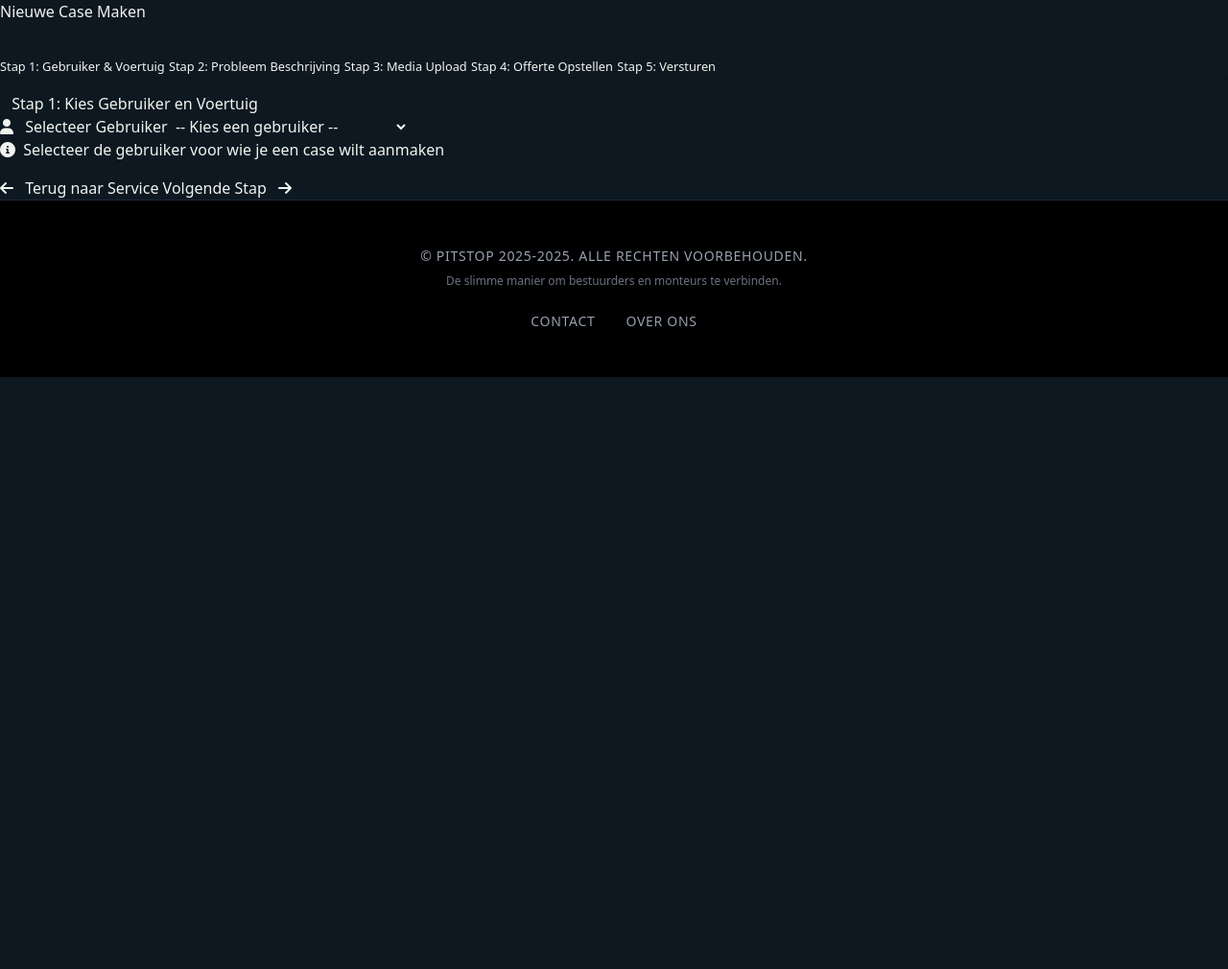
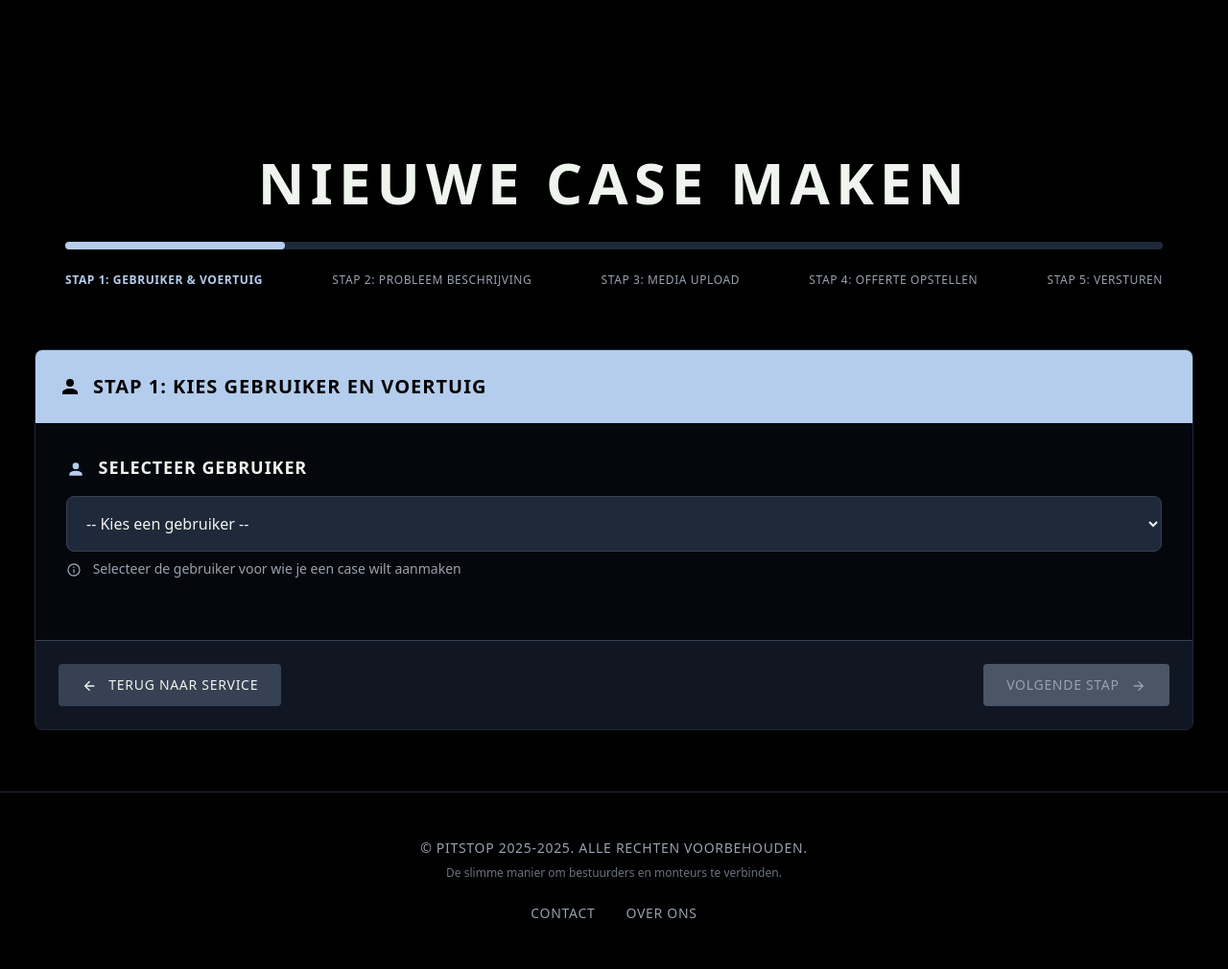
Before and after one commit to Banderas13/pitstop, a Laravel app: page /service/create in a window 1280 px wide. Shown: the part 64-1074 px from the top of the page at 96% size. Before the commit the page ends 457 px from the top, so only its background shows below. Run offline with Laravel 12, Linux system fonts and the light colour scheme; the visitor is signed in with stand-in values (Sample User, id 1); data comes from the database, SQL or seed files in the repository; style sheets or scripts are compiled from the project's sources.

Commit message:
Revamp create case page layout using Tailwind CSS, enhancing visual appeal and user experience. Update progress bar, form structure, and styling for improved organization and accessibility, including better user and vehicle selection presentation.

```diff
--- a/resources/views/service/create-case.blade.php
+++ b/resources/views/service/create-case.blade.php
@@ -3,114 +3,129 @@
 @section('title', 'Nieuwe Case Maken')
 
 @section('content')
+    <div class="min-h-screen bg-black">
         <!-- Progress Bar -->
-    <div class="row mb-4">
-        <div class="col-12">
-            <div class="card shadow-sm">
-                <div class="card-body">
-                    <h4 class="card-title mb-3">Nieuwe Case Maken</h4>
-                    <div class="progress mb-3" style="height: 8px;">
-                        <div class="progress-bar bg-primary" role="progressbar" style="width: 20%" aria-valuenow="1" aria-valuemin="0" aria-valuemax="5"></div>
+        <section class="pt-32 pb-8">
+            <div class="max-w-7xl mx-auto px-6 lg:px-9">
+                <div class=" overflow-hidden">
+                    <div class="p-8">
+                        <h1 class="text-4xl lg:text-6xl font-black uppercase tracking-widest mb-8 text-white text-center">
+                            NIEUWE CASE MAKEN
+                        </h1>
+                        <div class="w-full bg-gray-800 rounded-full h-2 mb-6">
+                            <div class="bg-pblue h-2 rounded-full transition-all duration-300" style="width: 20%"></div>
                         </div>
-                    <div class="d-flex justify-content-between">
-                        <small class="text-primary fw-bold">Stap 1: Gebruiker & Voertuig</small>
-                        <small class="text-muted">Stap 2: Probleem Beschrijving</small>
-                        <small class="text-muted">Stap 3: Media Upload</small>
-                        <small class="text-muted">Stap 4: Offerte Opstellen</small>
-                        <small class="text-muted">Stap 5: Versturen</small>
+                        <div class="flex justify-between text-xs uppercase tracking-wider">
+                            <span class="text-pblue font-bold">Stap 1: Gebruiker & Voertuig</span>
+                            <span class="text-gray-400">Stap 2: Probleem Beschrijving</span>
+                            <span class="text-gray-400">Stap 3: Media Upload</span>
+                            <span class="text-gray-400">Stap 4: Offerte Opstellen</span>
+                            <span class="text-gray-400">Stap 5: Versturen</span>
                         </div>
                     </div>
                 </div>
             </div>
-    </div>
+        </section>
 
         <!-- Step 1 Form -->
-    <div class="row">
-        <div class="col-lg-8 mx-auto">
-            <div class="card shadow-sm">
-                <div class="card-header bg-primary text-white">
-                    <h5 class="mb-0">
-                        <i class="fas fa-user-car me-2"></i>
+        <section class="pb-16">
+            <div class="max-w-7xl mx-auto px-6 lg:px-9">
+                <div class="bg-gray-900/30 border border-gray-800 rounded-lg overflow-hidden">
+                    <div class="bg-pblue p-6">
+                        <h2 class="text-xl font-bold text-black uppercase tracking-wider flex items-center">
+                            <svg class="w-6 h-6 mr-3" fill="currentColor" viewBox="0 0 24 24">
+                                <path d="M12,4A4,4 0 0,1 16,8A4,4 0 0,1 12,12A4,4 0 0,1 8,8A4,4 0 0,1 12,4M12,14C16.42,14 20,15.79 20,18V20H4V18C4,15.79 7.58,14 12,14Z"/>
+                            </svg>
                             Stap 1: Kies Gebruiker en Voertuig
-                    </h5>
+                        </h2>
                     </div>
-                <div class="card-body">
+                    <div class="p-8">
                         <form id="step1Form">
                             @csrf
                             <!-- User Selection -->
-                        <div class="mb-4">
-                            <label for="user_id" class="form-label fw-bold">
-                                <i class="fas fa-user me-2 text-primary"></i>
+                            <div class="mb-8">
+                                <label for="user_id" class="block text-lg font-bold text-white mb-4 uppercase tracking-wider">
+                                    <svg class="w-5 h-5 inline mr-2 text-pblue" fill="currentColor" viewBox="0 0 24 24">
+                                        <path d="M12,4A4,4 0 0,1 16,8A4,4 0 0,1 12,12A4,4 0 0,1 8,8A4,4 0 0,1 12,4M12,14C16.42,14 20,15.79 20,18V20H4V18C4,15.79 7.58,14 12,14Z"/>
+                                    </svg>
                                     Selecteer Gebruiker
                                 </label>
-                            <select class="form-select form-select-lg" id="user_id" name="user_id" required>
+                                <select class="w-full bg-gray-800 border border-gray-700 text-white px-4 py-4 rounded-lg focus:outline-none focus:border-pblue transition-colors duration-300" id="user_id" name="user_id" required>
                                     <option value="">-- Kies een gebruiker --</option>
                                     @foreach($users as $user)
                                         <option value="{{ $user->id }}">{{ $user->name }} ({{ $user->email }})</option>
                                     @endforeach
                                 </select>
-                            <div class="form-text">
-                                <i class="fas fa-info-circle me-1"></i>
+                                <div class="mt-2 text-sm text-gray-400">
+                                    <svg class="w-4 h-4 inline mr-2" fill="currentColor" viewBox="0 0 24 24">
+                                        <path d="M11,9H13V7H11M12,20C7.59,20 4,16.41 4,12C4,7.59 7.59,4 12,4C16.41,4 20,7.59 20,12C20,16.41 16.41,20 12,20M12,2A10,10 0 0,0 2,12A10,10 0 0,0 12,22A10,10 0 0,0 22,12A10,10 0 0,0 12,2M11,17H13V11H11V17Z"/>
+                                    </svg>
                                     Selecteer de gebruiker voor wie je een case wilt aanmaken
                                 </div>
                             </div>
 
                             <!-- Car Selection (initially hidden) -->
-                        <div class="mb-4" id="car-selection" style="display: none;">
-                            <label for="car_id" class="form-label fw-bold">
-                                <i class="fas fa-car me-2 text-primary"></i>
+                            <div class="mb-8" id="car-selection" style="display: none;">
+                                <label for="car_id" class="block text-lg font-bold text-white mb-4 uppercase tracking-wider">
+                                    <svg class="w-5 h-5 inline mr-2 text-pblue" fill="currentColor" viewBox="0 0 24 24">
+                                        <path d="M18.92 6.01C18.72 5.42 18.16 5 17.5 5h-11c-.66 0-1.22.42-1.42 1.01L3 12v8c0 .55.45 1 1 1h1c.55 0 1-.45 1-1v-1h12v1c0 .55.45 1 1 1h1c.55 0 1-.45 1-1v-8l-2.08-5.99zM6.5 16c-.83 0-1.5-.67-1.5-1.5S5.67 13 6.5 13s1.5.67 1.5 1.5S7.33 16 6.5 16zm11 0c-.83 0-1.5-.67-1.5-1.5s.67-1.5 1.5-1.5 1.5.67 1.5 1.5-.67 1.5-1.5 1.5zM5 11l1.5-4.5h11L19 11H5z"/>
+                                    </svg>
                                     Selecteer Voertuig
                                 </label>
-                            <select class="form-select form-select-lg" id="car_id" name="car_id" required>
+                                <select class="w-full bg-gray-800 border border-gray-700 text-white px-4 py-4 rounded-lg focus:outline-none focus:border-pblue transition-colors duration-300" id="car_id" name="car_id" required>
                                     <option value="">-- Kies een voertuig --</option>
                                 </select>
-                            <div class="form-text">
-                                <i class="fas fa-info-circle me-1"></i>
+                                <div class="mt-2 text-sm text-gray-400">
+                                    <svg class="w-4 h-4 inline mr-2" fill="currentColor" viewBox="0 0 24 24">
+                                        <path d="M11,9H13V7H11M12,20C7.59,20 4,16.41 4,12C4,7.59 7.59,4 12,4C16.41,4 20,7.59 20,12C20,16.41 16.41,20 12,20M12,2A10,10 0 0,0 2,12A10,10 0 0,0 12,22A10,10 0 0,0 22,12A10,10 0 0,0 12,2M11,17H13V11H11V17Z"/>
+                                    </svg>
                                     Selecteer het voertuig waarvoor de service nodig is
                                 </div>
 
                                 <!-- Loading indicator -->
-                            <div id="cars-loading" style="display: none;" class="mt-2">
-                                <div class="d-flex align-items-center">
-                                    <div class="spinner-border spinner-border-sm text-primary me-2" role="status">
-                                        <span class="visually-hidden">Loading...</span>
-                                    </div>
-                                    <small class="text-muted">Voertuigen laden...</small>
+                                <div id="cars-loading" style="display: none;" class="mt-4">
+                                    <div class="flex items-center">
+                                        <div class="animate-spin rounded-full h-4 w-4 border-b-2 border-pblue mr-3"></div>
+                                        <span class="text-sm text-gray-400">Voertuigen laden...</span>
                                     </div>
                                 </div>
                             </div>
 
                             <!-- Selected Information Display -->
-                        <div id="selection-summary" style="display: none;" class="alert alert-info">
-                            <h6 class="alert-heading">
-                                <i class="fas fa-check-circle me-2"></i>
+                            <div id="selection-summary" style="display: none;" class="bg-chiffon/10 border border-chiffon/30 rounded-lg p-6">
+                                <h3 class="text-lg font-bold text-chiffon mb-4 uppercase tracking-wider flex items-center">
+                                    <svg class="w-5 h-5 mr-2" fill="currentColor" viewBox="0 0 24 24">
+                                        <path d="M12 2C13.1 2 14 2.9 14 4C14 5.1 13.1 6 12 6C10.9 6 10 5.1 10 4C10 2.9 10.9 2 12 2ZM21 9V7L15 1H5C3.89 1 3 1.89 3 3V21C3 22.11 3.89 23 5 23H19C20.11 23 21 22.11 21 21V9M19 21H5V3H13V9H19Z"/>
+                                    </svg>
                                     Geselecteerde Informatie
-                            </h6>
-                            <div id="selected-user-info"></div>
-                            <div id="selected-car-info"></div>
+                                </h3>
+                                <div id="selected-user-info" class="text-white mb-2"></div>
+                                <div id="selected-car-info" class="text-white"></div>
                             </div>
                         </form>
                     </div>
 
                     <!-- Card Footer with Navigation -->
-                <div class="card-footer bg-light">
-                    <div class="d-flex justify-content-between">
-                        <a href="{{ route('service.index') }}" class="btn btn-outline-secondary">
-                            <i class="fas fa-arrow-left me-2"></i>
+                    <div class="bg-gray-800/50 border-t border-gray-700 p-6">
+                        <div class="flex justify-between">
+                            <a href="{{ route('service.index') }}" class="bg-gray-700 hover:bg-gray-600 text-white px-6 py-3 rounded font-medium uppercase tracking-wider text-sm transition-colors duration-300">
+                                <svg class="w-4 h-4 inline mr-2" fill="currentColor" viewBox="0 0 24 24">
+                                    <path d="M20,11V13H8L13.5,18.5L12.08,19.92L4.16,12L12.08,4.08L13.5,5.5L8,11H20Z"/>
+                                </svg>
                                 Terug naar Service
                             </a>
-                        <button type="button" id="nextStepBtn" class="btn btn-primary" disabled>
+                            <button type="button" id="nextStepBtn" class="bg-pblue hover:bg-white text-black px-6 py-3 rounded font-medium uppercase tracking-wider text-sm transition-colors duration-300 disabled:bg-gray-600 disabled:text-gray-400 disabled:cursor-not-allowed" disabled>
                                 Volgende Stap
-                            <i class="fas fa-arrow-right ms-2"></i>
+                                <svg class="w-4 h-4 inline ml-2" fill="currentColor" viewBox="0 0 24 24">
+                                    <path d="M4,11V13H16L10.5,18.5L11.92,19.92L19.84,12L11.92,4.08L10.5,5.5L16,11H4Z"/>
+                                </svg>
                             </button>
                         </div>
                     </div>
                 </div>
             </div>
+        </section>
     </div>
-
-    <!-- Add FontAwesome for icons -->
-    <link href="https://cdnjs.cloudflare.com/ajax/libs/font-awesome/6.0.0/css/all.min.css" rel="stylesheet">
 
     <script>
         document.addEventListener('DOMContentLoaded', function() {
@@ -202,9 +217,18 @@
                 const carId = carSelect.value;
 
                 if (userId && carId) {
+                    // Get user and car display names
+                    const selectedUserText = userSelect.options[userSelect.selectedIndex].text;
+                    const selectedCarText = carSelect.options[carSelect.selectedIndex].text;
+
+                    // Extract only the name part (before the email in parentheses)
+                    const userName = selectedUserText.split('(')[0].trim();
+
                     // Store selections in sessionStorage for the multi-step form
                     sessionStorage.setItem('case_user_id', userId);
                     sessionStorage.setItem('case_car_id', carId);
+                    sessionStorage.setItem('case_user_name', userName);
+                    sessionStorage.setItem('case_car_info', selectedCarText);
 
                     // Navigate to step 2
                     window.location.href = '{{ route("service.create.step2") }}';
```
Lines whose indentation alone changed are shown as unchanged.
